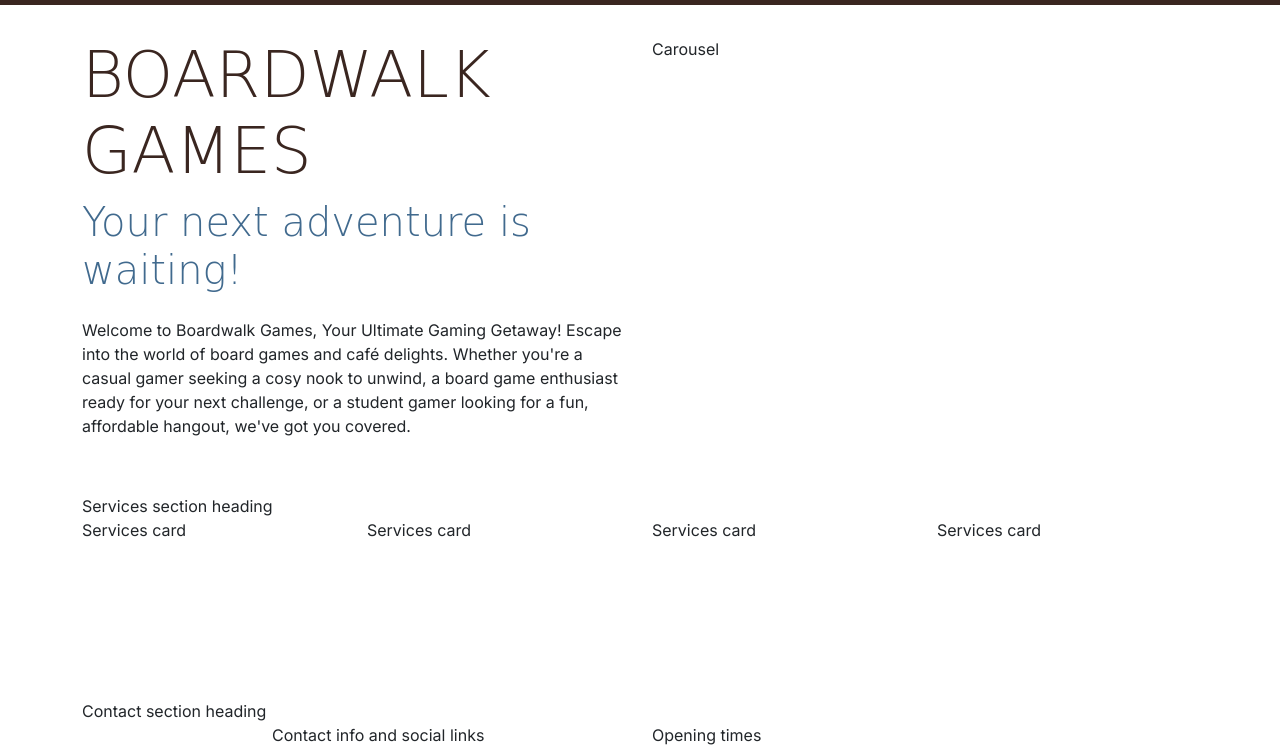
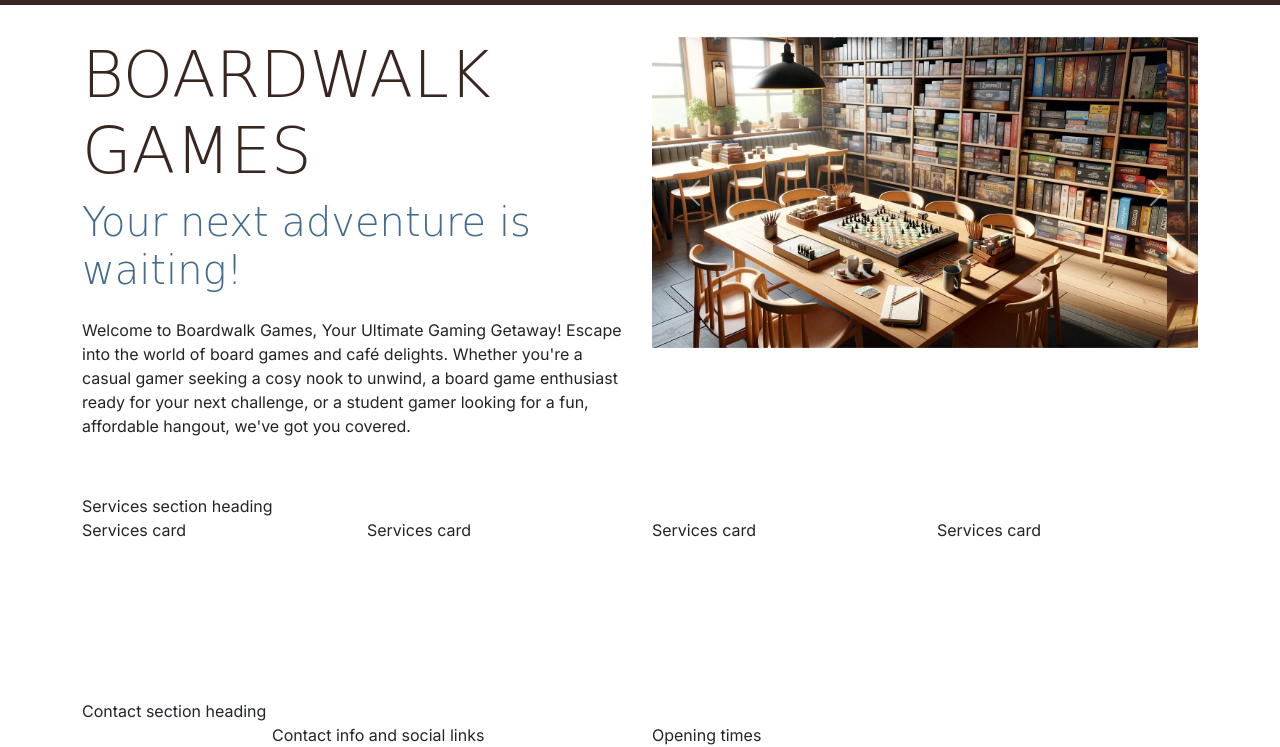
Before and after one commit to louisae452/boardwalk-games, a plain HTML site: page index.html in a window 1280 px wide. Shown: the part 53-800 px from the top of the page. Drawn offline with nearby package versions, Linux system fonts and the light colour scheme; a web font is replaced by a local one.

Commit message:
Added carousel to home page

```diff
--- a/index.html
+++ b/index.html
@@ -49,7 +49,7 @@
             class="logo"
             src="/assets/images/logo-sm-white.png"
             alt="Boardwalk games logo"
-          >
+          />
         </a>
         <button
           class="navbar-toggler"
@@ -66,8 +66,8 @@
           <ul class="navbar-nav ms-auto mb-2 mb-lg-0">
             <li class="nav-item">
               <a class="nav-link active" aria-current="page" href="index.html"
-                >Home |</a>
-
+                >Home |</a
+              >
             </li>
             <li class="nav-item">
               <a class="nav-link" href="#">Services |</a>
@@ -91,7 +91,9 @@
       <div class="row">
         <div class="col-12 col-lg-6 text-center text-lg-start">
           <h1 class="display-3">Boardwalk Games</h1>
-          <p class="lead display-6 sub-heading-color">Your next adventure is waiting!</p>
+          <p class="lead display-6 sub-heading-color">
+            Your next adventure is waiting!
+          </p>
           <p class="my-4">
             Welcome to Boardwalk Games, Your Ultimate Gaming Getaway! Escape
             into the world of board games and café delights. Whether you're a
@@ -100,7 +102,70 @@
             affordable hangout, we've got you covered.
           </p>
         </div>
-        <div class="col-12 col-lg-6">Carousel</div>
+        <div class="col-12 col-lg-6">
+          <div
+            id="carouselExampleAutoplaying"
+            class="carousel slide"
+            data-bs-ride="carousel"
+          >
+            <div class="carousel-inner">
+              <div class="carousel-item active">
+                <img
+                  src="/assets/images/boardwalk-games-carousel-image-1.webp"
+                  class="d-block w-100"
+                  alt="The inside of Boardwalk Games with bookshelves filled with boardgames, and wooden tables to play at"
+                />
+              </div>
+              <div class="carousel-item">
+                <img
+                  src="/assets/images/boardwalk-games-carousel-image-2.webp"
+                  class="d-block w-100"
+                  alt="The inside of Boardwalk Games with bookshelves filled with boardgames, and wooden tables to play at"
+                />
+              </div>
+              <div class="carousel-item">
+                <img
+                  src="/assets/images/boardwalk-games-carousel-image-3.webp"
+                  class="d-block w-100"
+                  alt="The inside of Boardwalk Games with bookshelves filled with boardgames, and wooden tables to play at"
+                />
+              </div>
+              <div class="carousel-item">
+                <img src="/assets/images/boardwalk-games-carousel-image-4.webp" class="d-block w-100" alt="The back-room at Boardwalk Games set up for a Dungeons and Dragons evening" />
+              </div>
+              <div class="carousel-item">
+                <img src="/assets/images/boardwalk-games-carousel-image-5.webp" class="d-block w-100" alt="A cup of steaming coffee on a wooden table, some playing cards, and a notebook." />
+              </div>
+              <div class="carousel-item">
+                <img src="/assets/images/boardwalk-games-carousel-image-6.webp" class="d-block w-100" alt="Students playing a card game at Boardwalk Games" />
+              </div>
+            </div>
+            <button
+              class="carousel-control-prev"
+              type="button"
+              data-bs-target="#carouselExampleAutoplaying"
+              data-bs-slide="prev"
+            >
+              <span
+                class="carousel-control-prev-icon"
+                aria-hidden="true"
+              ></span>
+              <span class="visually-hidden">Previous</span>
+            </button>
+            <button
+              class="carousel-control-next"
+              type="button"
+              data-bs-target="#carouselExampleAutoplaying"
+              data-bs-slide="next"
+            >
+              <span
+                class="carousel-control-next-icon"
+                aria-hidden="true"
+              ></span>
+              <span class="visually-hidden">Next</span>
+            </button>
+          </div>
+        </div>
       </div>
     </header>
     <!--Main element to hold all key sections of hte home page. It is not part of the grid structure-->
```
